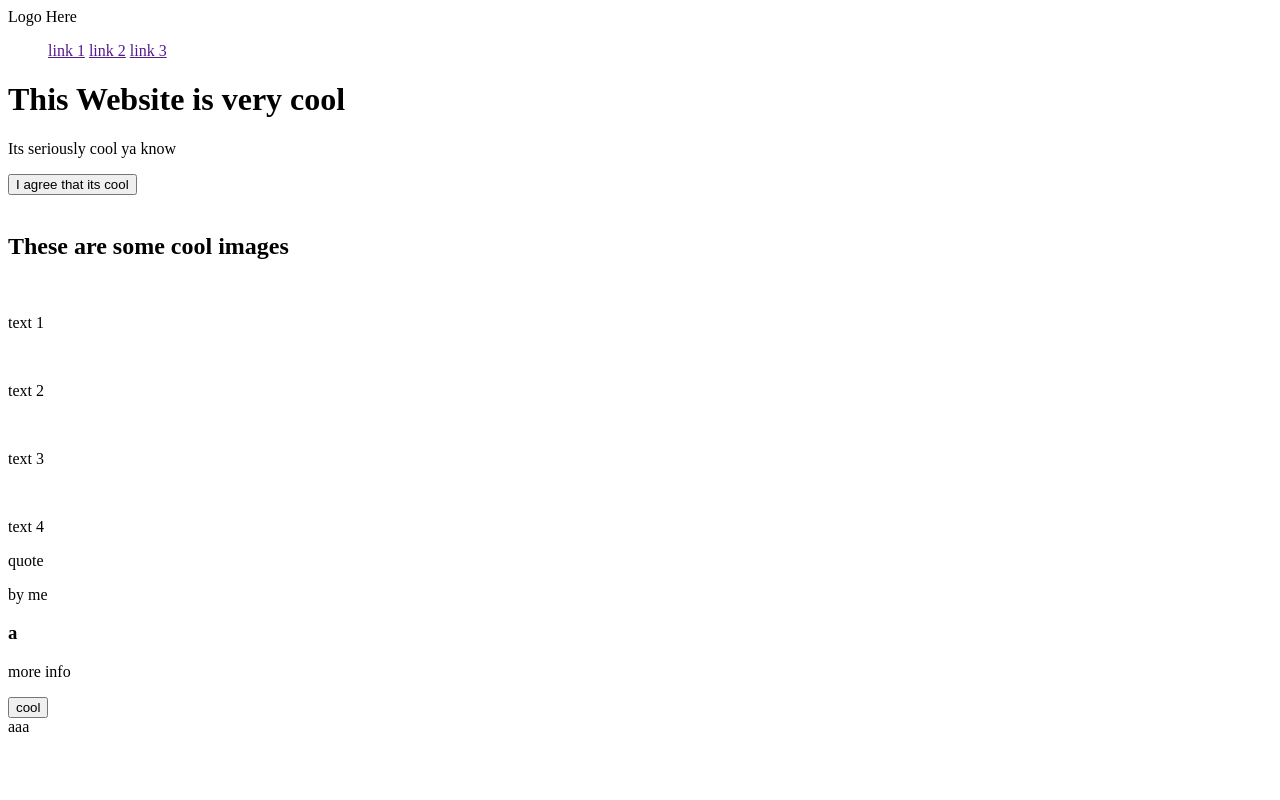
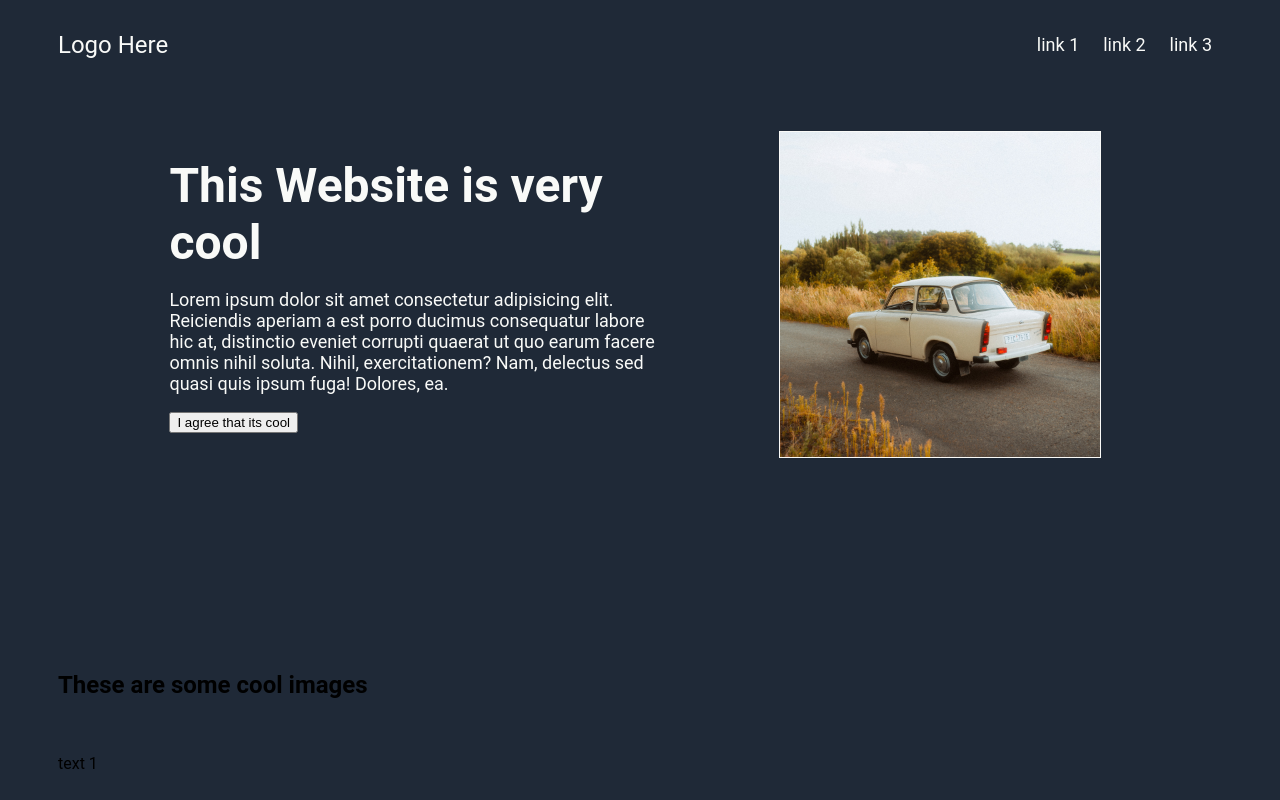
Before and after one commit to DoubleVadd/landing-page, a plain HTML site: page index.html in a window 1280 px wide. Shown: the top 800 px of the page. Drawn offline with Linux system fonts and the light colour scheme.

Commit message:
added image and some css styling

```diff
--- a/index.html
+++ b/index.html
@@ -3,7 +3,8 @@
 <head>
     <meta charset="UTF-8">
     <meta name="viewport" content="width=device-width, initial-scale=1.0">
-    <title>Document</title>
+    <link rel="stylesheet" href="style.css">
+    <title>Cool Landing Page</title>
 </head>
 <body>
     <header>
@@ -18,10 +19,10 @@
         <div class="container">
             <div class="description">
                 <h1>This Website is very cool</h1>
-                <p>Its seriously cool ya know</p>
+                <p>Lorem ipsum dolor sit amet consectetur adipisicing elit. Reiciendis aperiam a est porro ducimus consequatur labore hic at, distinctio eveniet corrupti quaerat ut quo earum facere omnis nihil soluta. Nihil, exercitationem? Nam, delectus sed quasi quis ipsum fuga! Dolores, ea.</p>
                 <button>I agree that its cool</button>
             </div>
-            <img src="" alt="">
+            <img id="highlight" src="./images/vaclav-pechar-66dkmg_b_8o-unsplash.jpg" alt="car">
         </div>
     </div>
     <div class="info">
--- a/style.css
+++ b/style.css
@@ -0,0 +1,68 @@
+body{
+    background-color: #1F2937;
+    font-family: 'Roboto', Arial, Helvetica, sans-serif;
+    padding: 10px 50px;
+    display: flex;
+    flex-direction: column;
+
+}
+
+header{
+    display: flex;
+    color: #F9FAF8;
+    justify-content:flex-end;
+    width: 100%;
+}
+
+.logo {
+    color: #F9FAF8;
+    font-size: 24px;
+    margin-right: auto;
+    align-self: center;
+}
+
+a{
+    text-decoration: none;
+    color: #F9FAF8;
+    font-size: 18px;
+    margin: 10px;
+}
+
+.highlight{
+    padding: 40px;
+    height: 500px;
+    color: #F9FAF8;
+}
+
+.highlight .container{
+    padding: 10px;
+    display: flex;
+    gap: 100px;
+    overflow: hidden;
+    justify-content: center;
+    align-items: center;
+}
+
+.highlight h1{
+    font-size: 48px;
+    font-style: bold;
+    margin: 0px;
+}
+
+.description{
+    flex-shrink: 10;
+    max-width: 500px;
+}
+
+.highlight p{
+    font-size: 18px;
+    flex-shrink: 1;
+}
+
+#highlight{
+    width: 30%;
+    margin: 10px;
+    height: 325px;
+    object-fit: cover;
+    border: #F9FAF8 1px solid;
+}
```
Also changed, not shown: images/vaclav-pechar-66dkmg_b_8o-unsplash.jpg (added).
